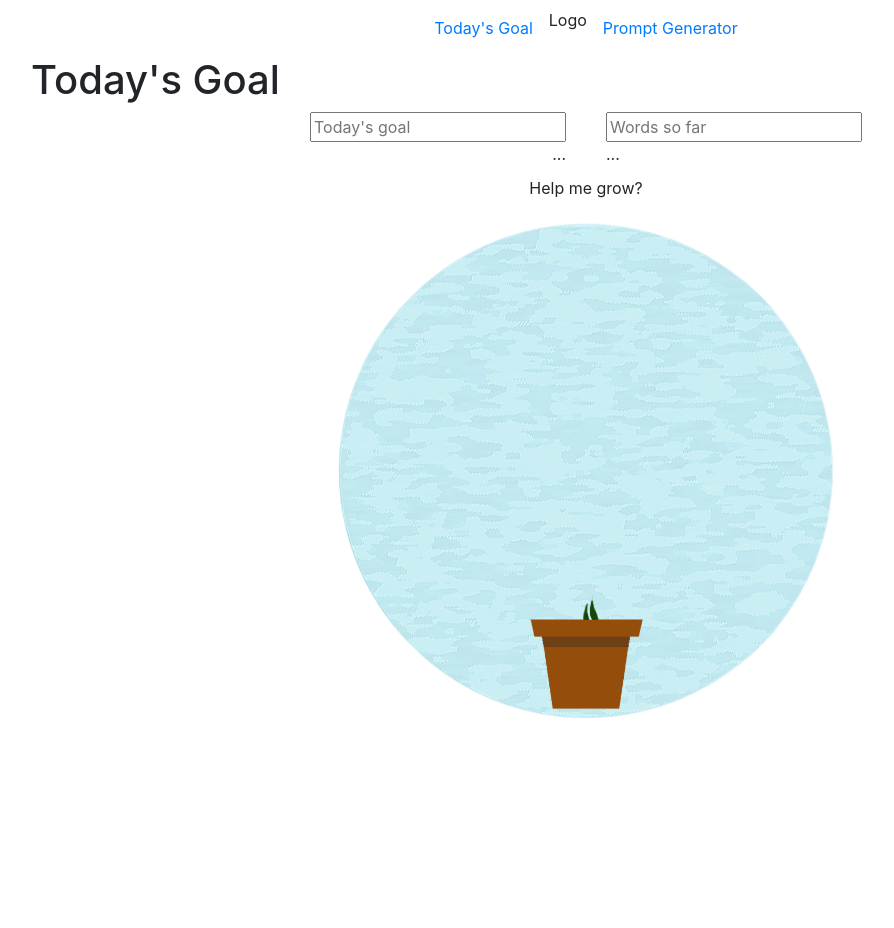
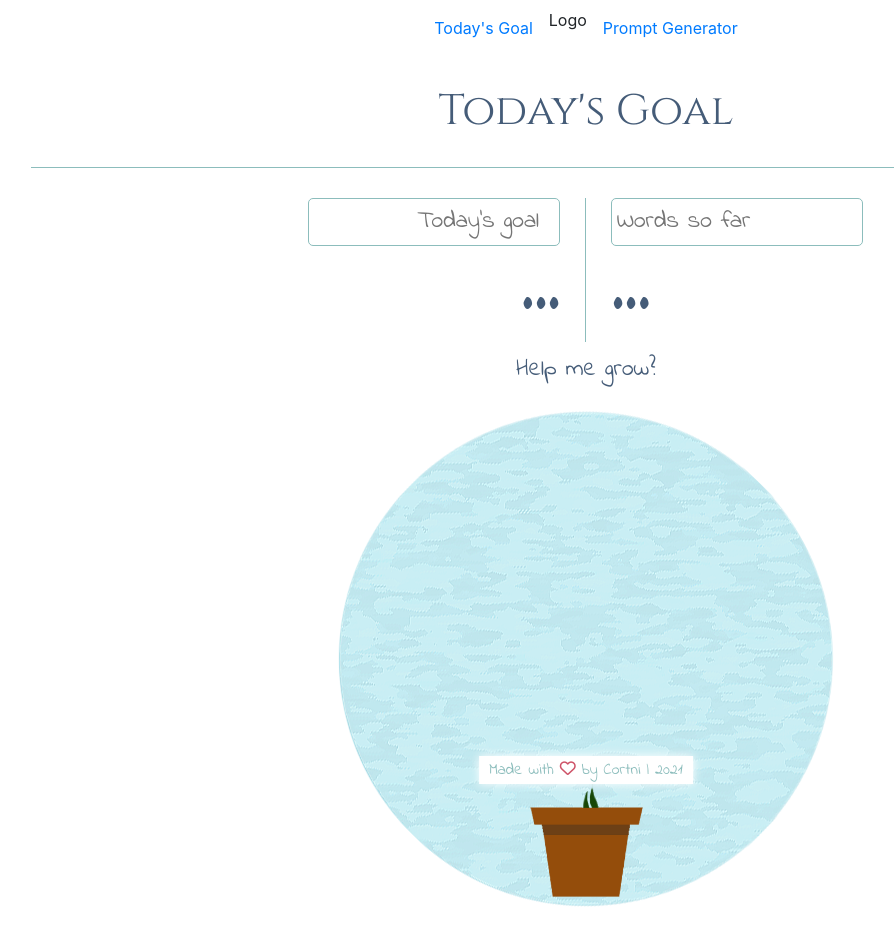
Before and after one commit to CortniFernandez/writing-buddy-js, a plain HTML site: page index.html in a window 1280 px wide. Shown: the whole page, without its empty margins (54-948 px from the left). Before the commit the page ends 800 px from the top, so only its background shows below. Drawn offline with nearby package versions, Linux system fonts and the light colour scheme.

Commit message:
Today's goal page styling, footer added

```diff
--- a/css/index.css
+++ b/css/index.css
@@ -1,12 +1,54 @@
+.page-container {
+  position: relative;
+  min-height: 100vh;
+}
+.page-title {
+  color: rgb(69,92,120);
+  font-family: 'Cinzel', serif;
+  font-size: 32pt;
+  text-align: center;
+  border-bottom: 1px solid rgb(140,189,188);
+  padding: 30px 0;
+  margin-bottom: 30px;
+}
+p, input {
+  font-family: 'Indie Flower', cursive;
+  font-size: 18pt;
+}
 .left-col {
   float: right;
-  margin-right: 5px;
+  padding-right: 25px;
+  border-right: 1px solid rgb(140,189,188);
 }
 .right-col {
-  margin-left: 5px;
+  float: left;
+  padding-left: 25px;
+}
+#goal-input, #so-far {
+  border: 1px solid rgb(140,189,188);
+  color: rgb(69,92,120);
+  border-radius: 5px;
+  padding: 5px;
+  width: 100%;
+}
+#goal-input, #goal-input::placeholder {
+  text-align: right;
+}
+input:focus {
+  outline-color: rgb(140,189,188);
+}
+#goal-display, #so-far-display {
+  font-size: 48pt;
+  color: rgb(69,92,120);
+  font-family: 'Indie Flower', cursive;
+}
+#encouragement {
+  text-align: center;
+  margin-top: 10px;
+  color: rgb(69,92,120);
 }
 .img-box {
-  height: 100%;
+  height: 500px;
   width: 30%;
   margin: 0 auto;
   position: relative;
@@ -30,11 +72,23 @@
 .transparent {
   opacity: 0;
 }
-#encouragement {
-  text-align: center;
-  margin-top: 10px;
+.footer {
+  padding-bottom: 1rem;
+  position: fixed;
+  bottom: 0;
+  left: 50%;
+  transform: translateX(-50%);
 }
-
+.footer-text {
+  background-color: white;
+  color: rgb(140,189,188);
+  box-shadow: 0 0 10px white;
+  padding: 2px 10px;
+  font-family: 'Indie Flower', cursive;
+}
+#heart {
+  color: rgb(206, 83, 104);
+}
 @media only screen and (max-width: 992px) {
   .img-box {
     width: 70%;
--- a/index.html
+++ b/index.html
@@ -11,6 +11,9 @@
   <script src="js/index.js"></script>
   <link rel="stylesheet" href="https://maxcdn.bootstrapcdn.com/bootstrap/4.5.2/css/bootstrap.min.css">
   <script src="https://maxcdn.bootstrapcdn.com/bootstrap/4.5.2/js/bootstrap.min.js"></script>
+  <link rel="preconnect" href="https://fonts.gstatic.com">
+  <link href="https://fonts.googleapis.com/css2?family=Cinzel&family=Indie+Flower&display=swap" rel="stylesheet">
+  <script src="https://kit.fontawesome.com/46f97ecb95.js" crossorigin="anonymous"></script>
   <link href="css/index.css" rel="stylesheet">
 </head>
 <body>
@@ -24,9 +27,9 @@
       </ul>
     </div>
   </nav>
-  <div class="container">
-    <h1>Today's Goal</h1>
-    <div class="col-12">
+  <div class="container page-container">
+    <h1 class="page-title">Today's Goal</h1>
+    <div class="col-12 content-wrap">
       <div class="row">
         <div class="col-6">
           <div class="row left-col">
@@ -51,6 +54,8 @@
           </div>
         </div>
       </div>
+      <div class="row">
+        <div class="col-12">
           <p id="encouragement">Help me grow?</p>
           <div class="img-box">
             <img class="bg-mat" src="./img/flower-mat.png">
@@ -66,5 +71,10 @@
           </div>
         </div>
       </div>
+      <footer class="footer">
+        <div class="footer-text">Made with <i class="far fa-heart" id="heart"></i> by Cortni | 2021</div>
+      </footer>
+    </div>
+  </div>
 </body>
 </html>
--- a/js/index.js
+++ b/js/index.js
@@ -16,37 +16,37 @@ $(document).ready(function() {
     $('#so-far').val("");
 
     var percentage = update / todayGoal;
-    if (percentage < 0.1) {
-      $("#encouragement").html("You can do this.");
-    } else if (percentage >= 0.1 && percentage <= 0.2) {
+    if (percentage < 0.2) {
+      $("#encouragement").html("You got this.");
+    } else if (percentage >= 0.2 && percentage <= 0.3) {
       $("#encouragement").html("I believe in you.");
       $(".flower").addClass("transparent");
       $(".img-two").removeClass("transparent");
-    } else if (percentage > 0.2 && percentage <= 0.3) {
+    } else if (percentage > 0.3 && percentage <= 0.4) {
       $("#encouragement").html("You're doing it!");
       $(".flower").addClass("transparent");
       $(".img-three").removeClass("transparent");
-    } else if (percentage > 0.3 && percentage <= 0.4) {
+    } else if (percentage > 0.4 && percentage <= 0.5) {
       $("#encouragement").html("Look at you go!");
       $(".flower").addClass("transparent");
       $(".img-four").removeClass("transparent");
-    } else if (percentage > 0.4 && percentage <= 0.5) {
-      $("#encouragement").html("Almost halfway there now.");
+    } else if (percentage > 0.5 && percentage <= 0.6) {
+      $("#encouragement").html("Over halfway there now.");
       $(".flower").addClass("transparent");
       $(".img-five").removeClass("transparent");
-    } else if (percentage > 0.5 && percentage <= 0.6) {
+    } else if (percentage > 0.6 && percentage <= 0.7) {
       $("#encouragement").html("That's it, keep going!");
       $(".flower").addClass("transparent");
       $(".img-six").removeClass("transparent");
-    } else if (percentage > 0.6 && percentage <= 0.7) {
+    } else if (percentage > 0.7 && percentage <= 0.8) {
       $("#encouragement").html("You're doing so awesome!");
       $(".flower").addClass("transparent");
       $(".img-seven").removeClass("transparent");
-    } else if (percentage > 0.7 && percentage <= 0.8) {
+    } else if (percentage > 0.8 && percentage <= 0.9) {
       $("#encouragement").html("Don't quit now!");
       $(".flower").addClass("transparent");
       $(".img-eight").removeClass("transparent");
-    } else if (percentage > 0.8 && percentage <= 0.9) {
+    } else if (percentage > 0.9 && percentage < 1) {
       $("#encouragement").html("Nearly there!");
     } else if (percentage >= 1) {
       $("#encouragement").html("You did it!!! Thank you for helping me grow <3");
```
Lines whose indentation alone changed are shown as unchanged.
